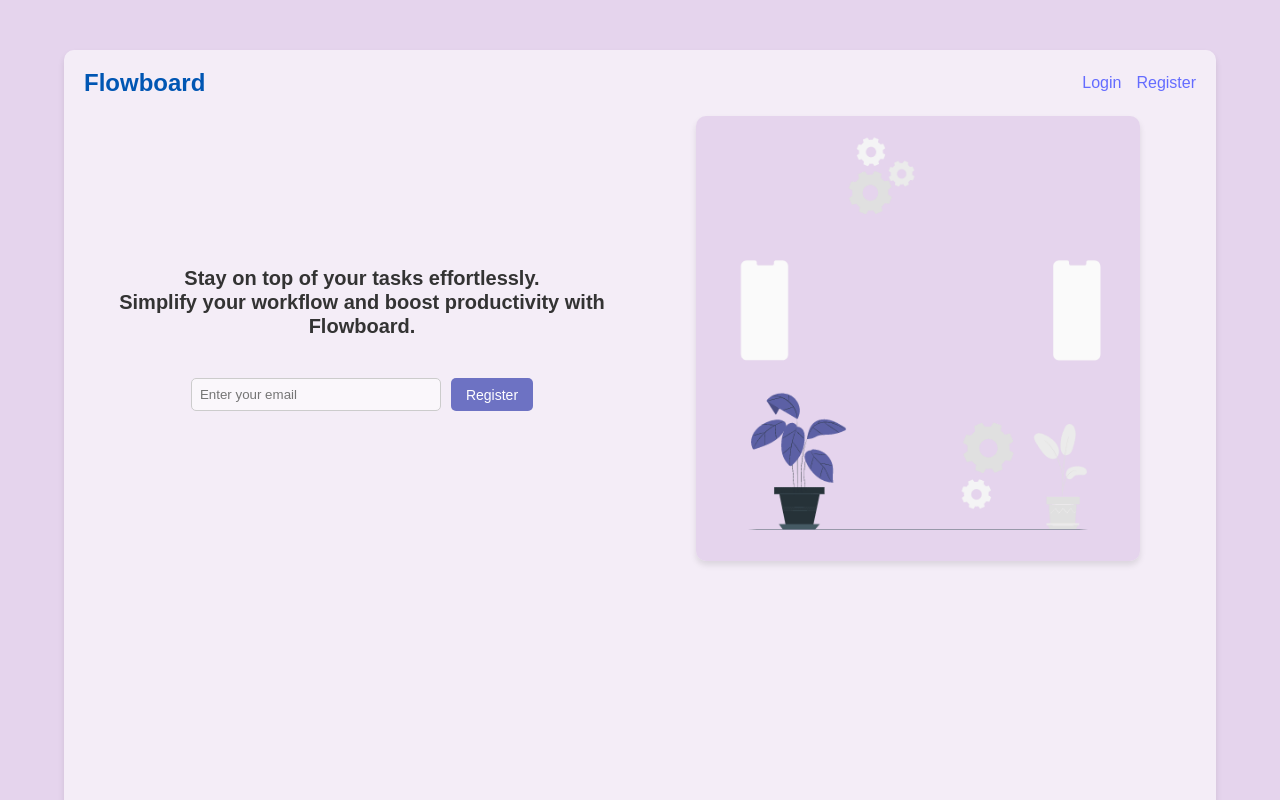
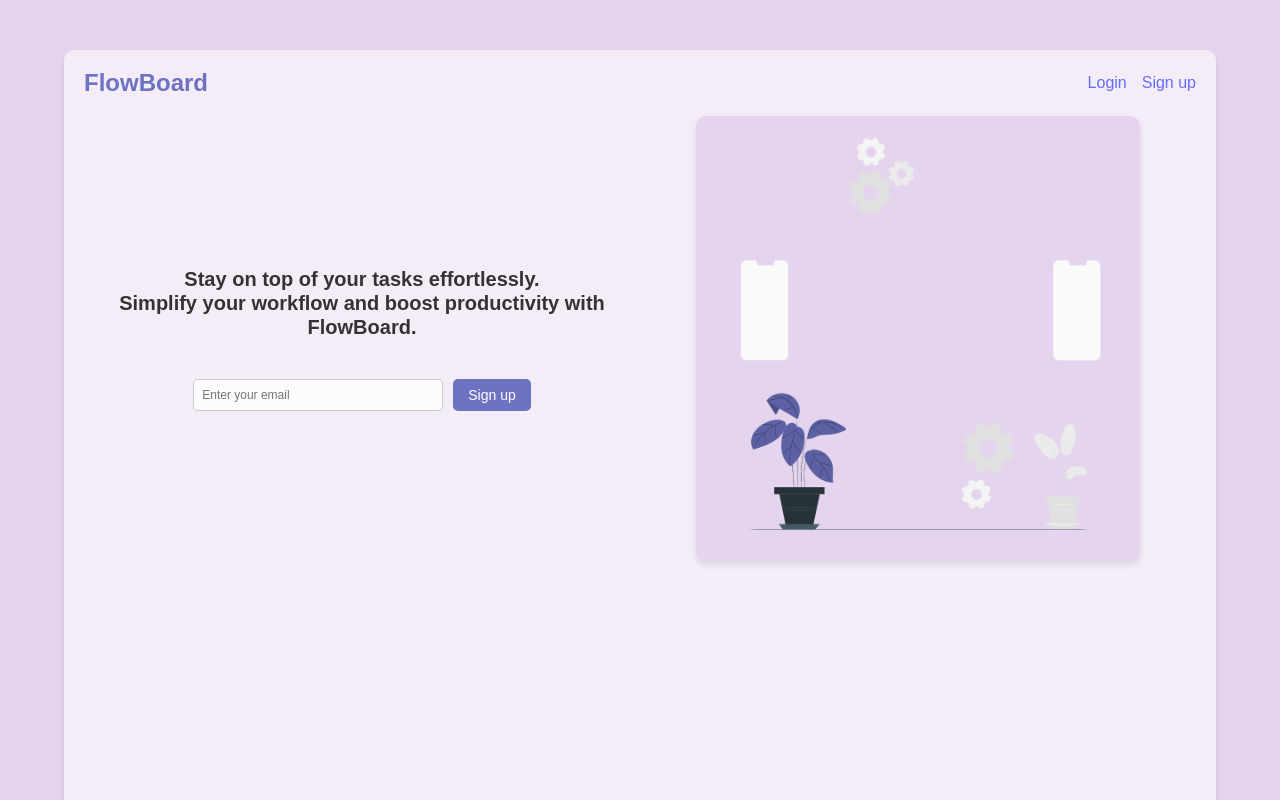
Before and after one commit to carolastolfo/FlowBoard, a React (Vite) app in the folder client/: page / in a window 1280 px wide. Built offline with nearby package versions, Linux system fonts and the light colour scheme.

Commit message:
some css stuff

```diff
--- a/client/src/components/Homepage.jsx
+++ b/client/src/components/Homepage.jsx
@@ -10,10 +10,10 @@ const Homepage = () => {
   return (
     <div className='homepage-container'>
       <header className='header'>
-        <h1 className='logo'>Flowboard</h1>
+        <h1 className='logo'>FlowBoard</h1>
         <div className='auth-links'>
           <Link to='/login'>Login</Link>
-          <Link to='/register'>Register</Link>
+          <Link to='/register'>Sign up</Link>
         </div>
       </header>
 
@@ -22,7 +22,7 @@ const Homepage = () => {
           <h2 className='hero-text'>
             Stay on top of your tasks effortlessly.
             <br />
-            Simplify your workflow and boost productivity with Flowboard.
+            Simplify your workflow and boost productivity with FlowBoard.
           </h2>
           <div className='signup-container'>
             <input
@@ -30,7 +30,7 @@ const Homepage = () => {
               placeholder='Enter your email'
               className='email-input'
             />
-            <button className='registration-button' onClick={() => navigate("/register")}>Register</button>
+            <button className='registration-button' onClick={() => navigate("/register")}>Sign up</button>
           </div>
         </div>
         <div className='hero-item'>
--- a/client/src/components/Login.jsx
+++ b/client/src/components/Login.jsx
@@ -71,7 +71,7 @@ const Login = () => {
       </form>
       {message && <div className={`login-message ${message.includes('Error') ? 'error' : ''}`}>{message}</div>} {/* Display message */}
       <div className="auth-redirect">
-        Don't have an account? <Link to="/register" className="auth-link">Register here</Link>
+        Don't have an account? <Link to="/register" className="auth-link">Sign up here</Link>
       </div>
     </div>
 
--- a/client/src/components/Register.jsx
+++ b/client/src/components/Register.jsx
@@ -50,7 +50,7 @@ const Register = () => {
       </header>
       <form onSubmit={handleSubmit} className="register-form">
         <h1 className="register-title">Flowboard</h1>
-        <h2 className='form-title'>Register to continue</h2>
+        <h2 className='form-title'>Sign up to continue</h2>
         <input
           type="text"
           placeholder="Username"
@@ -76,7 +76,7 @@ const Register = () => {
           required
           className="register-input"
         />
-        <button type="submit" className="register-button">Register</button>
+        <button type="submit" className="register-button">Sign up</button>
       </form>
       {message && <div className={`register-message ${message.includes("Error") ? "error" : ""}`}>{message}</div>}
       <div className="auth-redirect">
--- a/client/src/styles/home.css
+++ b/client/src/styles/home.css
@@ -18,7 +18,7 @@
   .logo {
     font-size: 24px;
     font-weight: bold;
-    color: #0056b3;
+    color: #6D72C3;
   }
 
   .auth-links {
@@ -75,10 +75,19 @@
   .email-input {
     padding: 8px;
     border: 1px solid #ccc;
-    background-color: rgba(255, 255, 255, 0.6);
+    background: rgba(255, 255, 255, 0.8);
+    color: #003366;
+    transition: border-color 0.3s ease;
     border-radius: 5px;
     outline: none;
     width: 250px;
+    font-size: 12px;
+
+  }
+
+  .email-input:focus {
+    border-color: #6D72C3;
+    box-shadow: 0 0 0 3px rgba(109, 114, 195, 0.2);
   }
 
   .registration-button {
@@ -93,4 +102,10 @@
 
   .registration-button:hover {
     background-color: #5C60A5;
+    transform: translateY(-2px);
+    box-shadow: 0 4px 8px rgba(0, 0, 0, 0.1);
   }
+
+  .registration-button:active {
+    transform: translateY(0);
+  }
```
